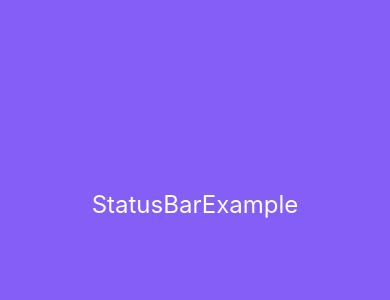
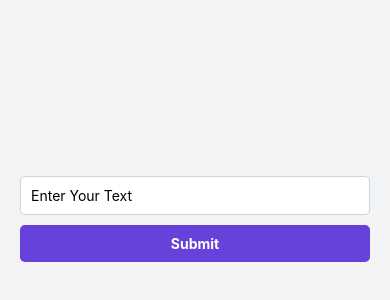
Before and after one commit to YaseenAminM/Learning_React_Native, a React Native app: screen / in a window 390 px wide. Shown: the part 218-518 px from the top of the page. Built offline with nearby package versions, Linux system fonts and the light colour scheme.

Commit message:
What is useRef Hook? How to use useRef Hook?

```diff
--- a/App.jsx
+++ b/App.jsx
@@ -27,9 +27,10 @@ import StyleWithButton from './src/components/StyleWithButton';
 import Loader from './src/components/Loader';
 import PressableCpmponent from './src/components/PressableCpmponent';
 import StatusBarExample from './src/components/StatusBarExample';
+import UseRefHook from './src/components/UseRefHook';
 
 export default function App() {
-  return <View style={styles.appContainer}>{<StatusBarExample />}</View>;
+  return <View style={styles.appContainer}>{<UseRefHook />}</View>;
 }
 
 const styles = StyleSheet.create({
--- /dev/null
+++ b/src/components/UseRefHook.jsx
@@ -0,0 +1,63 @@
+/* eslint-disable react-native/no-inline-styles */
+import { View, Text, TextInput, TouchableOpacity } from 'react-native';
+import React, { useRef } from 'react';
+import { Value } from 'react-native/types_generated/Libraries/Animated/AnimatedExports';
+import { Color } from 'react-native/types_generated/Libraries/Animated/AnimatedExports';
+
+export default function UseRefHook() {
+  const myRef = useRef();
+
+  function handleRef() {
+    myRef.current.setNativeProps({
+      text: 'Yaseen',
+      color: '#fff',
+      backgroundColor: '#6741d9',
+    });
+  }
+
+  return (
+    <View
+      style={{
+        flex: 1,
+        alignContent: 'center',
+        justifyContent: 'center',
+        backgroundColor: '#f1f3f5',
+      }}>
+      {/* <Text>UseRefHook</Text> */}
+
+      <TextInput
+        ref={myRef}
+        placeholder="Enter Your Text"
+        style={{
+          borderWidth: 0.5,
+          borderRadius: 5,
+          borderColor: '#ced4da',
+          backgroundColor: '#fff',
+          marginTop: 30,
+          marginHorizontal: 20,
+          padding: 10,
+        }}
+      />
+
+      <TouchableOpacity
+        style={{
+          backgroundColor: '#6741d9',
+          marginTop: 10,
+          marginHorizontal: 20,
+          padding: 10,
+          borderRadius: 5,
+        }}
+        onPress={handleRef}>
+        <Text
+          style={{
+            color: '#fff',
+            textAlign: 'center',
+            fontWeight: 'bold',
+            textTransform: 'capitalize',
+          }}>
+          submit
+        </Text>
+      </TouchableOpacity>
+    </View>
+  );
+}
```
